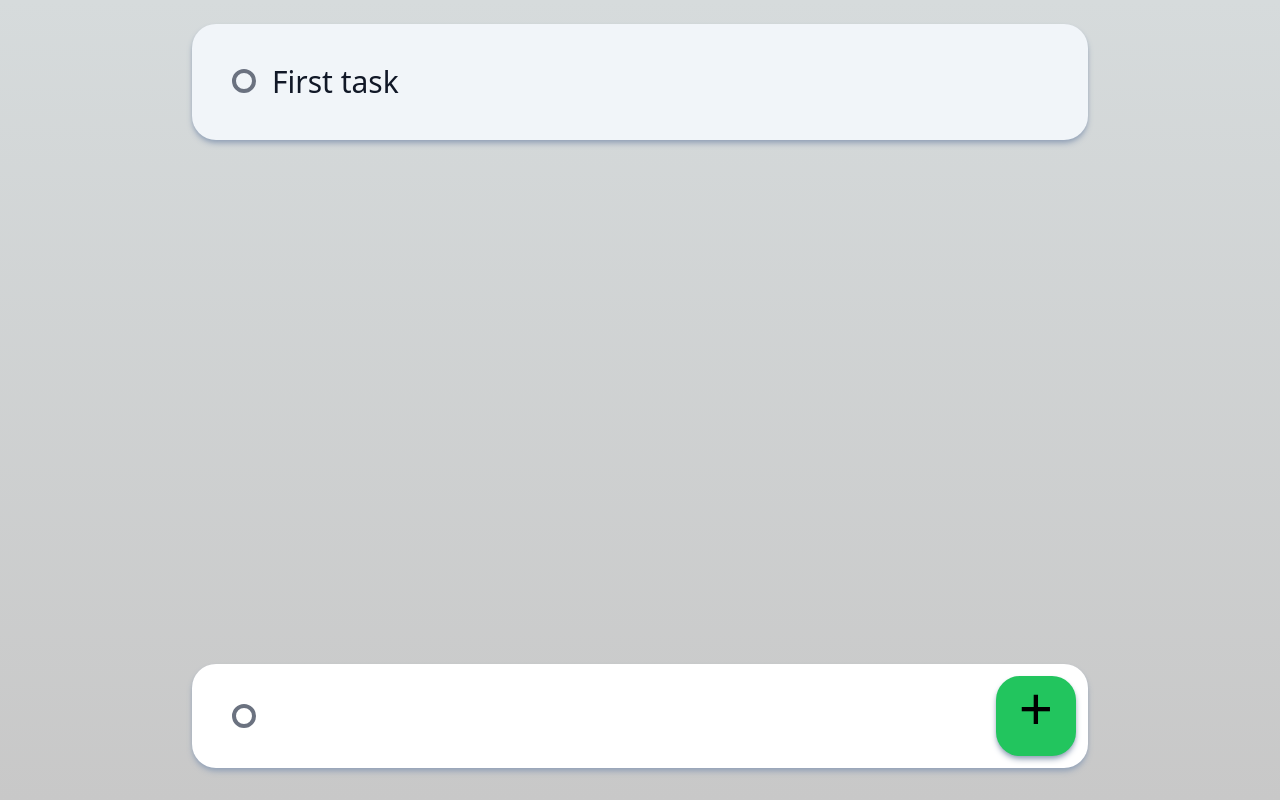
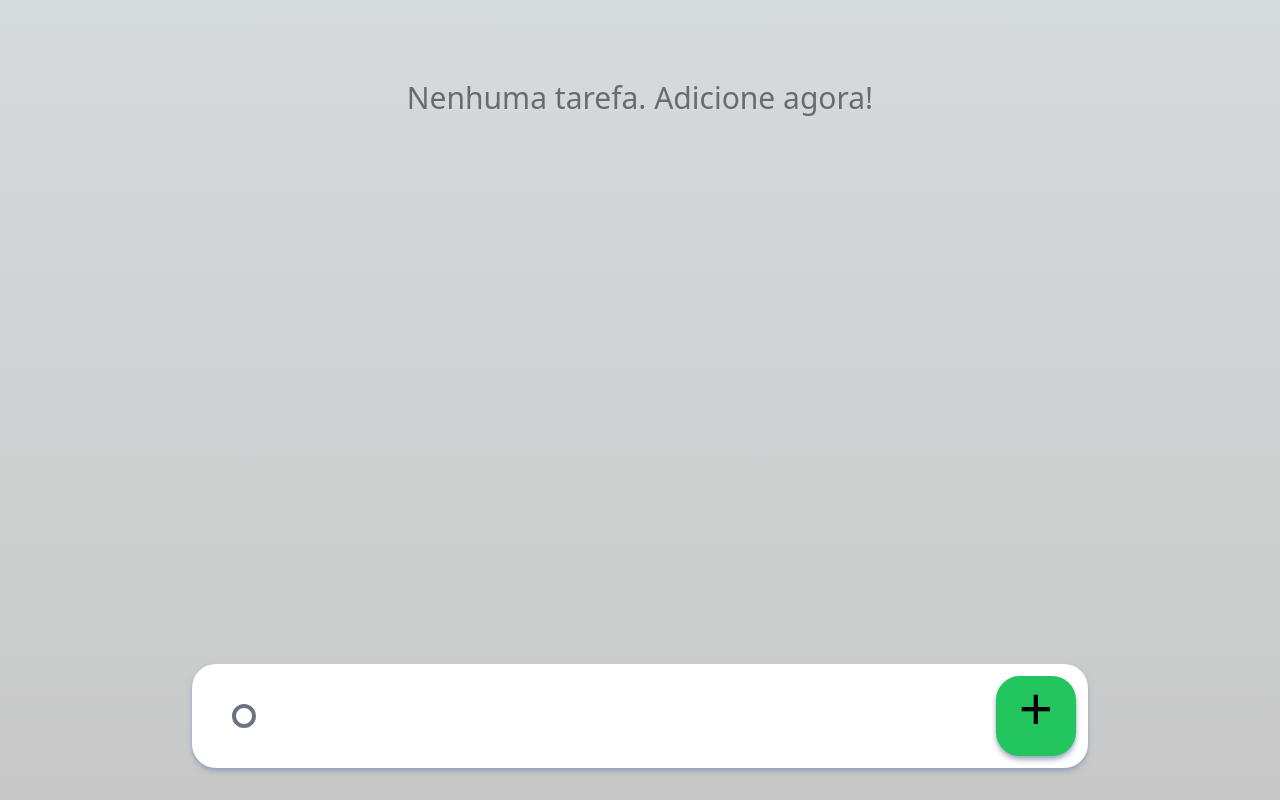
Before and after one commit to andersondavid/super-todo, a Next.js app: page / in a window 1280 px wide. Built offline with nearby package versions, Linux system fonts and the light colour scheme.

Commit message:
Add tests

```diff
--- a/src/components/ContainerTodos/ContainerTodo.tsx
+++ b/src/components/ContainerTodos/ContainerTodo.tsx
@@ -27,7 +27,8 @@ export default function ContainerTodo() {
 			<div className="max-w-4xl m-auto">
 				{dataTodo && dataTodo.map((todo) => (
 					<TodoComponent tasks={todo.tasks} _id={todo._id} key={todo._id} changeTodoState={changeTodoState}/>
-				))}
+				)).reverse()}
+				{dataTodo.length == 0 && <div className="text-3xl text-center pt-20 opacity-50">Nenhuma tarefa. Adicione agora!</div>}
 			</div>
 		</div>
 	);
--- a/src/components/InputAdd/InputAdd.tsx
+++ b/src/components/InputAdd/InputAdd.tsx
@@ -30,15 +30,12 @@ export default function InputAdd() {
 				};
 			});
 
-		console.log("taskArray", taskArray);
-
 		const newTodo: ToDoContent = {
 			_id: dataTodo.length + 1,
 			tasks: taskArray,
 		};
 
 		changeDataTodo([...dataTodo, newTodo]);
-
 		setTextValue("");
 	};
 
--- a/src/context/DataTodoContext.tsx
+++ b/src/context/DataTodoContext.tsx
@@ -5,17 +5,6 @@ type ContextType = {
 	changeDataTodo: (dataTodo: ToDoContent[]) => void;
 };
 
-export const DataTodoInitial: ToDoContent[] = [
-	{
-		_id: 1,
-		tasks: [
-			{
-				_id: 1,
-				isComplete: false,
-				content: "First task",
-			},
-		],
-	},
-];
+export const DataTodoInitial: ToDoContent[] = [];
 
 export const ContextDataTodo = createContext({} as ContextType);
```
Also changed, not shown: 2 other files (tests, documents, lock files or other folders).
